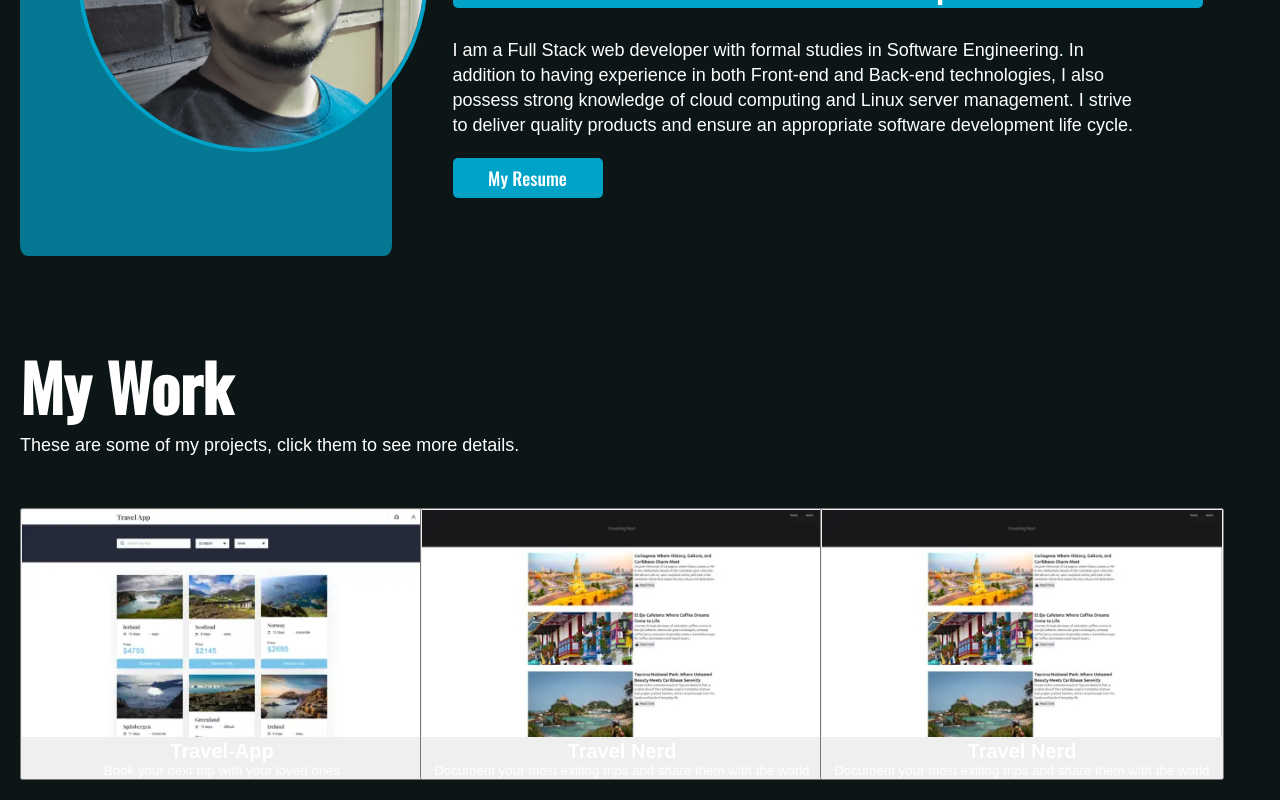
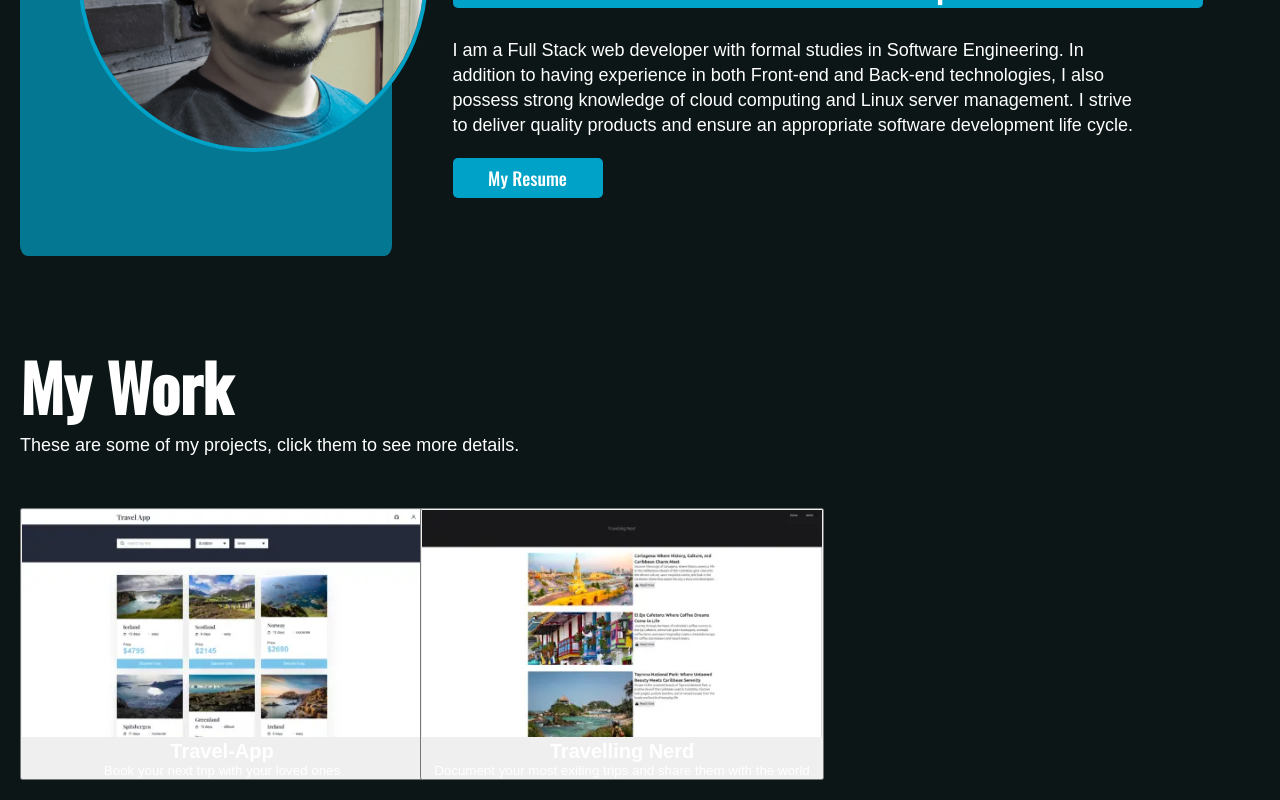
Before and after one commit to JKaypa/portfolio, a React (Vite) app: page / in a window 1280 px wide. Shown: the part 401-1201 px from the top of the page. Built offline with nearby package versions, Linux system fonts and the light colour scheme; some icons are missing.

Commit message:
remove duplication

```diff
--- a/src/components/projects/projectData.ts
+++ b/src/components/projects/projectData.ts
@@ -1,4 +1,5 @@
 type Project = {
+  id: number
   name: string
   src: string
   alt: string
@@ -7,19 +8,15 @@ type Project = {
 
 const projectData: Project[] = [
   {
+    id: 1,
     name: 'Travel-App',
     src: 'src/assets/projects/travel-app-project.webp',
     alt: 'travel app project image',
     description: 'Book your next trip with your loved ones',
   },
   {
-    name: 'Travel Nerd',
-    src: 'src/assets/projects/travel-nerd-project.webp',
-    alt: 'travel nerd project image',
-    description: 'Document your most exiting trips and share them with the world',
-  },
-  {
-    name: 'Travel Nerd',
+    id: 2,
+    name: 'Travelling Nerd',
     src: 'src/assets/projects/travel-nerd-project.webp',
     alt: 'travel nerd project image',
     description: 'Document your most exiting trips and share them with the world',
```
